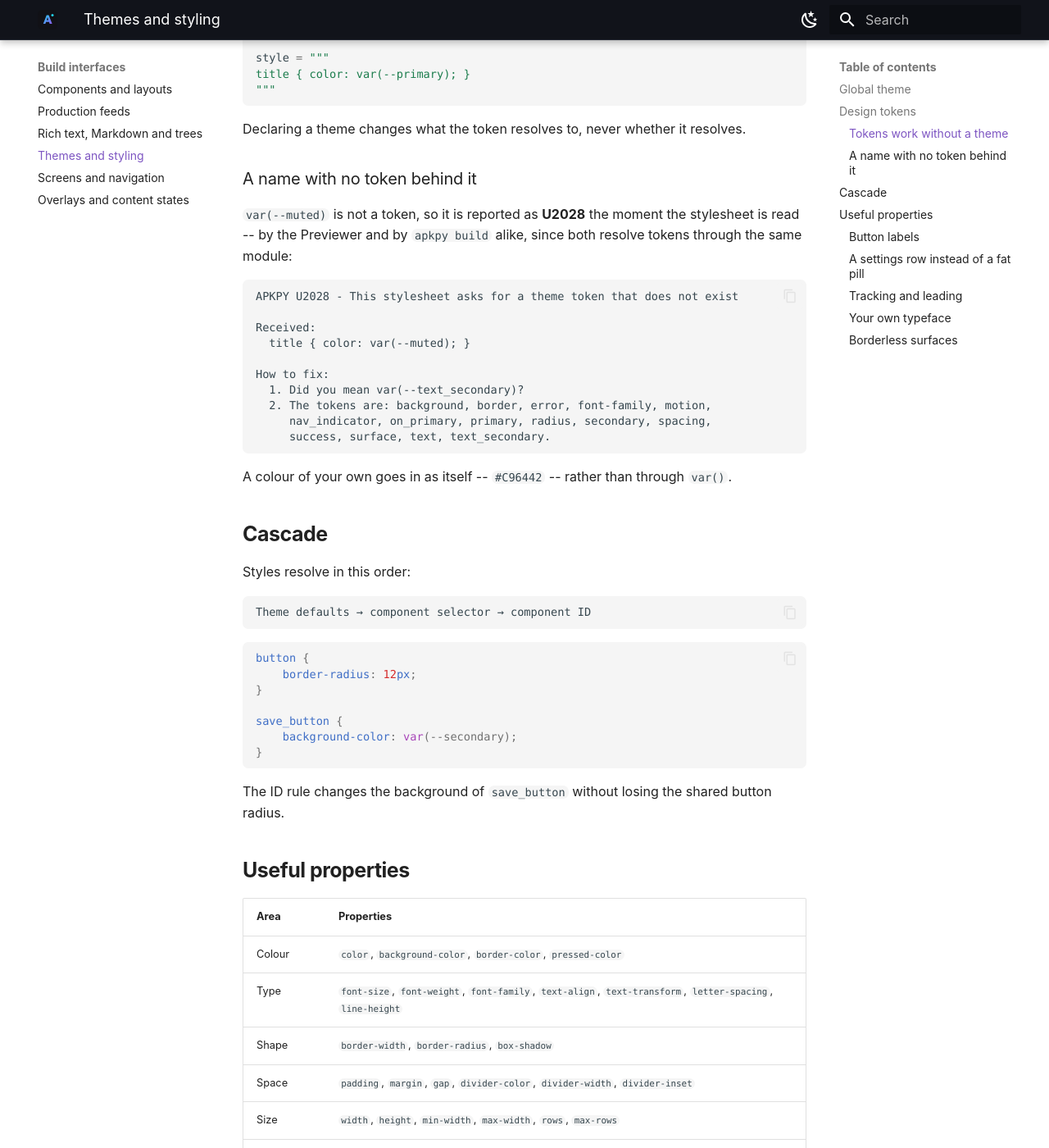
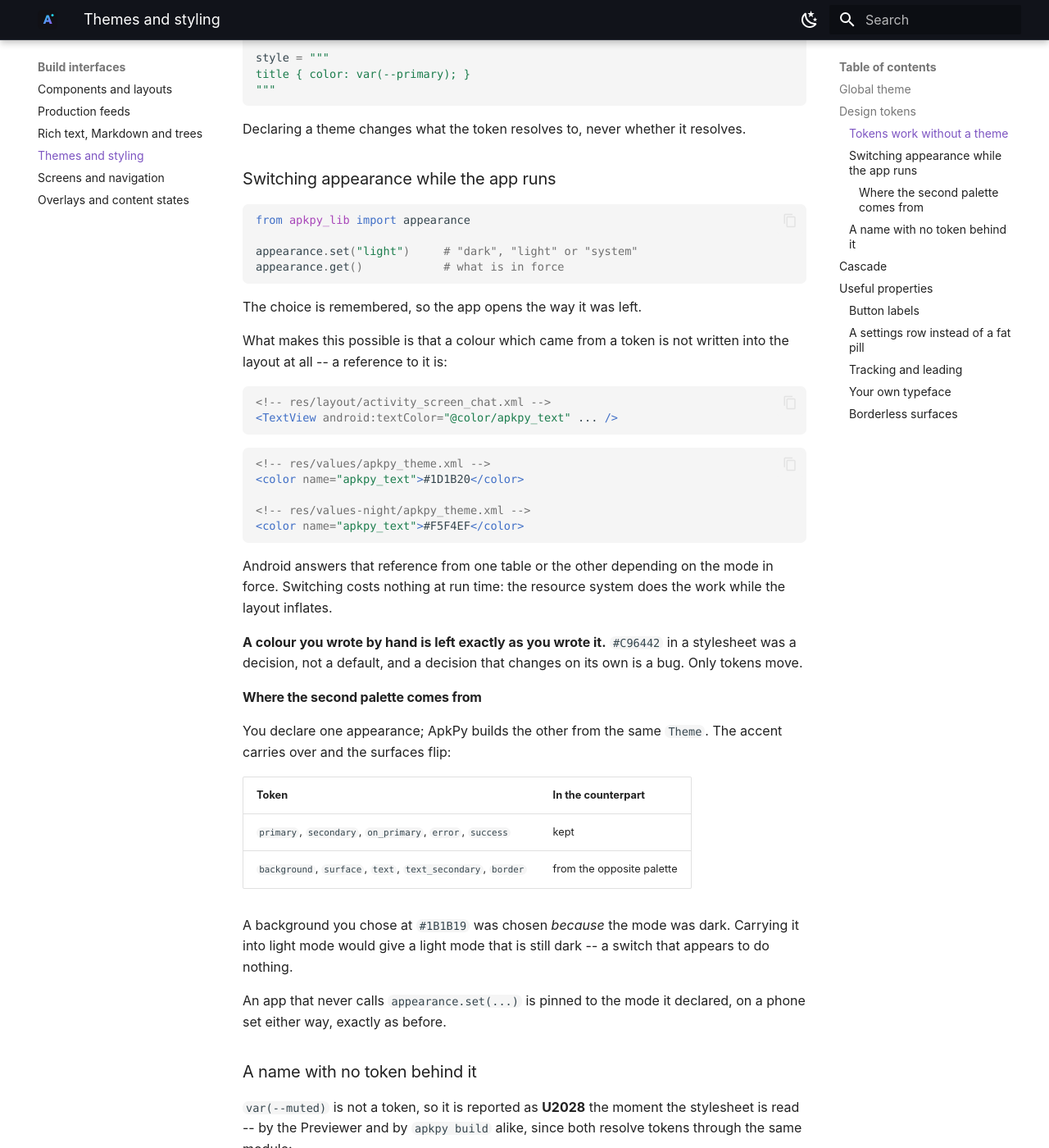
Before and after one commit to apkpy-project/repo-apkpy, an MkDocs documentation site: the page built from docs/themes-styling.md, in a window 1280 px wide and 1400 px high, scrolled down 1658 px. Shown: the whole window at 82% size. Built offline with MkDocs 1.6.1 and Material for MkDocs 9.7.7, drawn with Linux system fonts in a browser that asks for light colours.

Commit message:
Document runtime appearance switching
CHANGELOG: appearance.set/get, colours as resource references,
Theme.counterpart(), the system bars following the mode, and three new icons.
Plus the note that matters for anyone already shipping: an app that declares
Theme(mode="dark") is still pinned to dark on a phone set to light, and the
generated XML does change -- token colours are references now.

themes-styling: a "Switching appearance while the app runs" section with the
layout reference and both colour tables side by side, the rule that a colour
written by hand never moves, and a table of which tokens carry over into the
counterpart and which flip.

icons: an Appearance section for dark_mode / light_mode / contrast, and the
count to 65 names, 96 with aliases (README too).

Site builds with --strict.

Co-Authored-By: Claude Opus 5 <noreply@anthropic.com>

````diff
--- a/docs/themes-styling.md
+++ b/docs/themes-styling.md
@@ -82,6 +82,58 @@ title { color: var(--primary); }
 
 Declaring a theme changes what the token resolves to, never whether it
 resolves.
+
+### Switching appearance while the app runs
+
+```python
+from apkpy_lib import appearance
+
+appearance.set("light")     # "dark", "light" or "system"
+appearance.get()            # what is in force
+```
+
+The choice is remembered, so the app opens the way it was left.
+
+What makes this possible is that a colour which came from a token is not
+written into the layout at all -- a reference to it is:
+
+```xml
+<!-- res/layout/activity_screen_chat.xml -->
+<TextView android:textColor="@color/apkpy_text" ... />
+```
+
+```xml
+<!-- res/values/apkpy_theme.xml -->
+<color name="apkpy_text">#1D1B20</color>
+
+<!-- res/values-night/apkpy_theme.xml -->
+<color name="apkpy_text">#F5F4EF</color>
+```
+
+Android answers that reference from one table or the other depending on the
+mode in force. Switching costs nothing at run time: the resource system does
+the work while the layout inflates.
+
+**A colour you wrote by hand is left exactly as you wrote it.**
+`#C96442` in a stylesheet was a decision, not a default, and a decision that
+changes on its own is a bug. Only tokens move.
+
+#### Where the second palette comes from
+
+You declare one appearance; ApkPy builds the other from the same `Theme`. The
+accent carries over and the surfaces flip:
+
+| Token | In the counterpart |
+| --- | --- |
+| `primary`, `secondary`, `on_primary`, `error`, `success` | kept |
+| `background`, `surface`, `text`, `text_secondary`, `border` | from the opposite palette |
+
+A background you chose at `#1B1B19` was chosen *because* the mode was dark.
+Carrying it into light mode would give a light mode that is still dark -- a
+switch that appears to do nothing.
+
+An app that never calls `appearance.set(...)` is pinned to the mode it
+declared, on a phone set either way, exactly as before.
 
 ### A name with no token behind it
 
````
Also changed, not shown: CHANGELOG.md (+39 -0 lines), README.md (+1 -1 lines), docs/reference/icons.md (+19 -1 lines).
